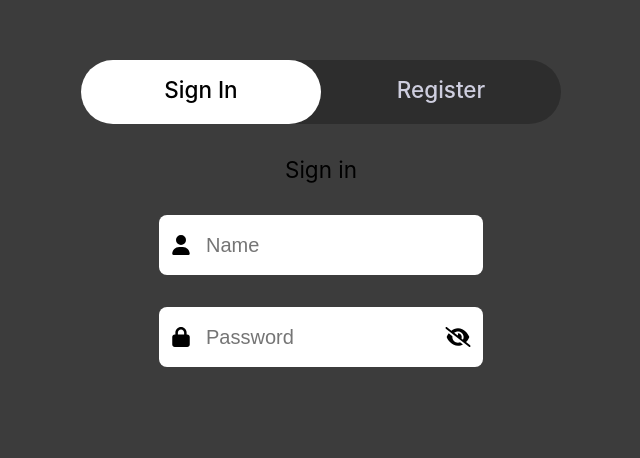
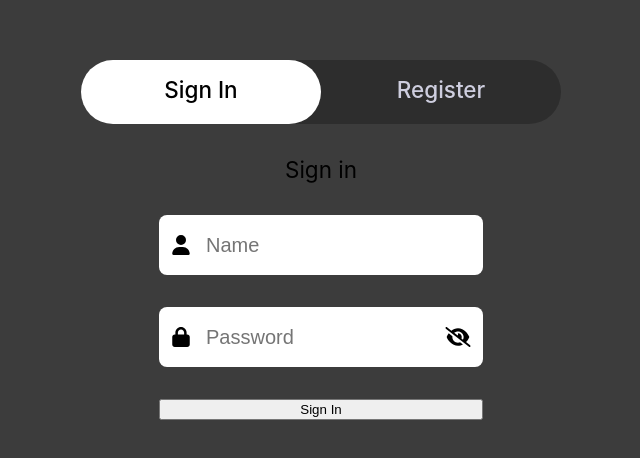
Before and after one commit to therazor113/Dating-next, a Next.js app: page / in a window 1280 px wide. Shown: the part 116-574 px from the top of the page, without its empty margins (319-959 px from the left). Built offline with nearby package versions, Linux system fonts and the light colour scheme.

Commit message:
Implemented temp fetches for signin and register

```diff
--- a/src/components/pageRefs/homePage/RegisterCard/index.js
+++ b/src/components/pageRefs/homePage/RegisterCard/index.js
@@ -2,11 +2,29 @@ import { useState } from 'react'
 import NameField from '../inputFields/NameField'
 import Passwordfield from '../inputFields/PasswordField'
 import RetypeField from '../inputFields/RetypeField'
+import useAPI from 'hooks/useAPI'
 
 import classes from './styles.module.scss'
 
 const RegisterCard = () => {
   const [inputValue, setInputValue] = useState({ name: '', password: '', retype: '' })
+  const [handleFetch] = useAPI()
+
+  const handleSubmit = async (e) => {
+    e.preventDefault()
+
+    const path = 'http://localhost:4015/register'
+    if (inputValue.password !== inputValue.retype) {
+      console.log('passwords must match')
+      return
+    }
+    const res = await handleFetch(
+      path,
+      'POST',
+      { name: inputValue.name, password: inputValue.password }
+    )
+    console.log(res)
+  }
 
   const handleChange = (e) => {
     if (e.target.name === 'name' && e.target.value.length > 25) return
@@ -15,6 +33,7 @@ const RegisterCard = () => {
   }
 
   return (
+    <form onSubmit={handleSubmit} autoComplete='off'>
       <div className={classes.cardContainer}>
         <h2>Register</h2>
         <NameField
@@ -29,7 +48,12 @@ const RegisterCard = () => {
           inputValue={inputValue}
           handleChange={handleChange}
         />
+        <input
+          type='submit'
+          value={'Register'}
+        />
       </div>
+    </form>
   )
 }
 
--- a/src/components/pageRefs/homePage/SignInCard/index.js
+++ b/src/components/pageRefs/homePage/SignInCard/index.js
@@ -1,11 +1,24 @@
 import { useState } from 'react'
 import NameField from '../inputFields/NameField'
 import Passwordfield from '../inputFields/PasswordField'
+import useAPI from 'hooks/useAPI'
 
 import classes from './styles.module.scss'
 
 const SignInCard = () => {
-  const [inputValue, setInputValue] = useState({ name: '', password: '', keepToken: false })
+  const [inputValue, setInputValue] = useState({ name: '', password: '' })
+  const [handleFetch] = useAPI()
+
+  const handleSubmit = async (e) => {
+    e.preventDefault()
+
+    const path = 'http://localhost:4015/signin'
+    const res = await handleFetch(
+      path,
+      'POST',
+      { name: inputValue.name, password: inputValue.password })
+    console.log(res)
+  }
 
   const handleChange = (e) => {
     if (e.target.name === 'name' && e.target.value.length > 25) return
@@ -14,6 +27,7 @@ const SignInCard = () => {
   }
 
   return (
+    <form onSubmit={handleSubmit} autoComplete='off'>
       <div className={classes.cardContainer}>
         <h2>Sign in</h2>
         <NameField
@@ -24,7 +38,12 @@ const SignInCard = () => {
           inputValue={inputValue}
           handleChange={handleChange}
         />
+        <input
+          type='submit'
+          value={'Sign In'}
+        />
       </div>
+    </form>
   )
 }
 
```
Lines whose indentation alone changed are shown as unchanged.
